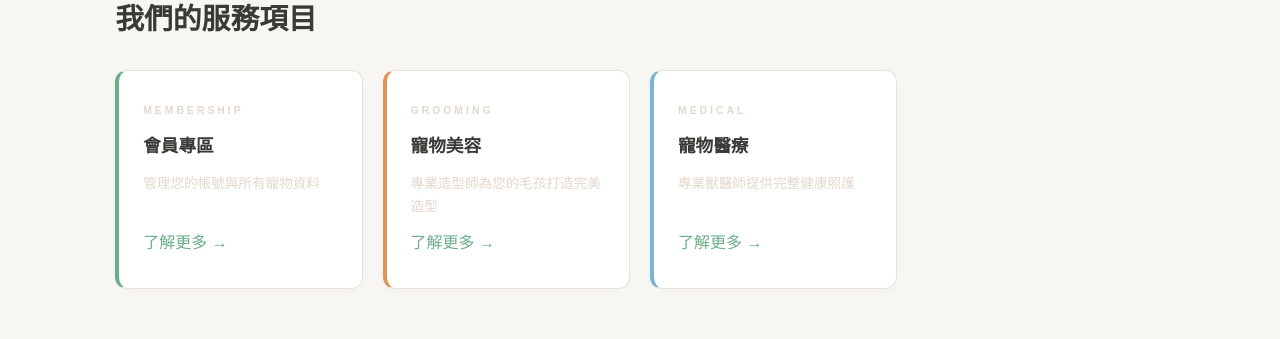
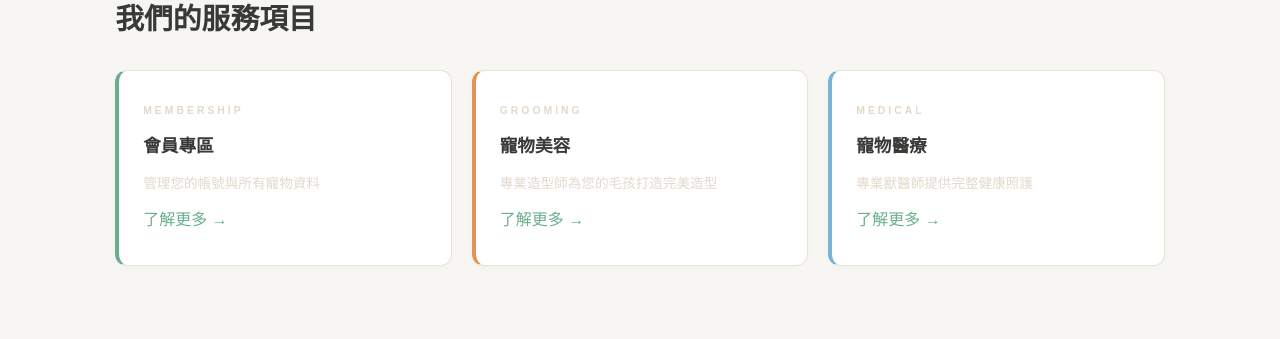
Before and after one commit to dh1115w/vue-petproject, a Vue app: page / in a window 1280 px wide. Shown: the part 848-1187 px from the top of the page. Built offline with nearby package versions, Linux system fonts and the light colour scheme.

Commit message:
修改home.css使功能按鍵平均分配，修改router.js使跳轉頁面可以直接到頁首

```diff
--- a/src/css/home.css
+++ b/src/css/home.css
@@ -194,10 +194,10 @@
   margin: 0;
 }
 
-/* 4 欄 Bento Grid */
+/* 3 欄 Bento Grid */
 .service-grid {
   display: grid;
-  grid-template-columns: repeat(4, 1fr);
+  grid-template-columns: repeat(3, 1fr);
   gap: 1.25rem;
 }
 
--- a/src/router/router.js
+++ b/src/router/router.js
@@ -20,7 +20,14 @@ const routes=[
   ]
 const router = createRouter({
   history: createWebHistory(),
-  routes
+  routes,
+  // 每次換頁都捲到最上面（除非是上一頁/下一頁，則回到原本位置）
+  scrollBehavior(to, from, savedPosition) {
+    if (savedPosition) {
+      return savedPosition
+    }
+    return { top: 0 }
+  }
 })
 
 export default router
```
